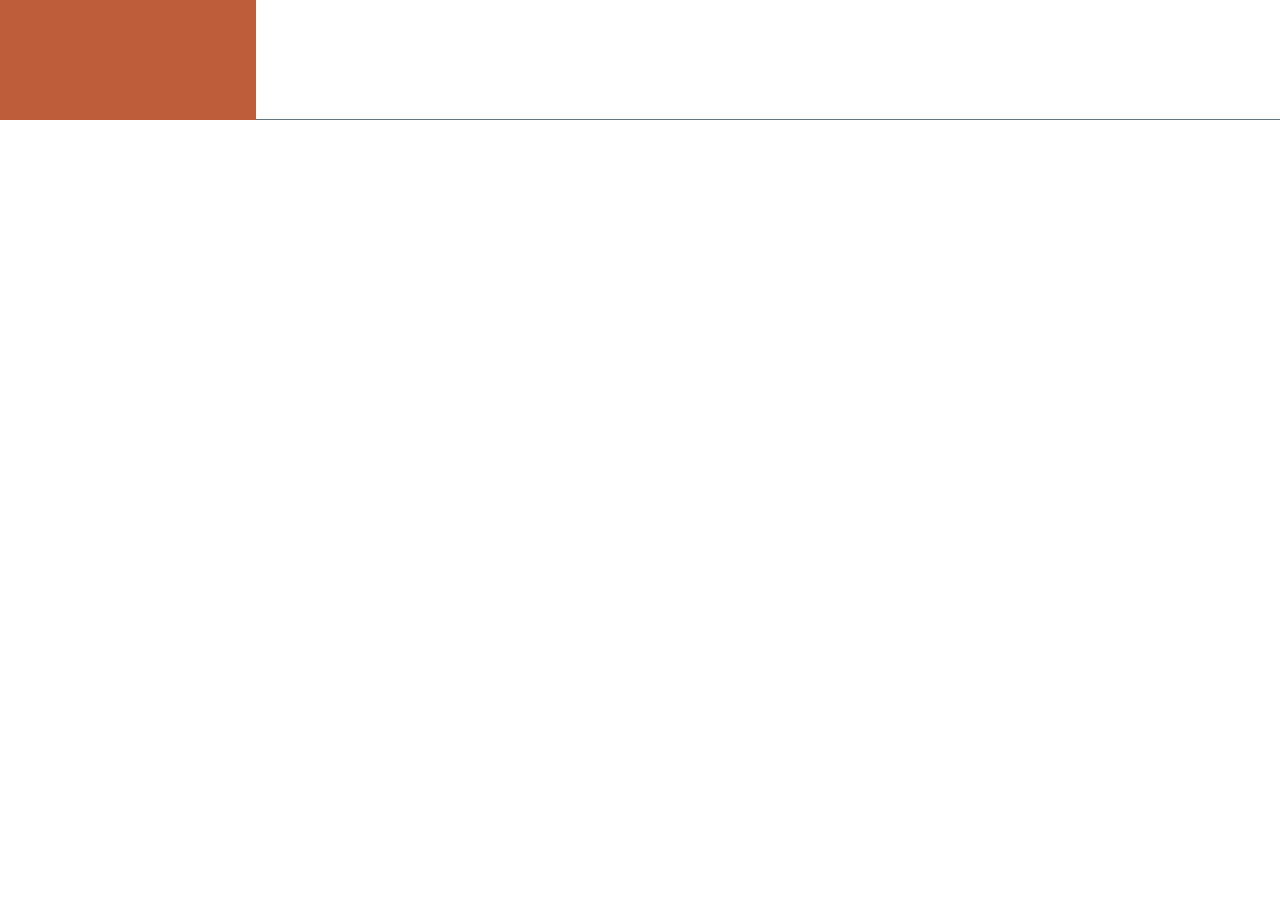
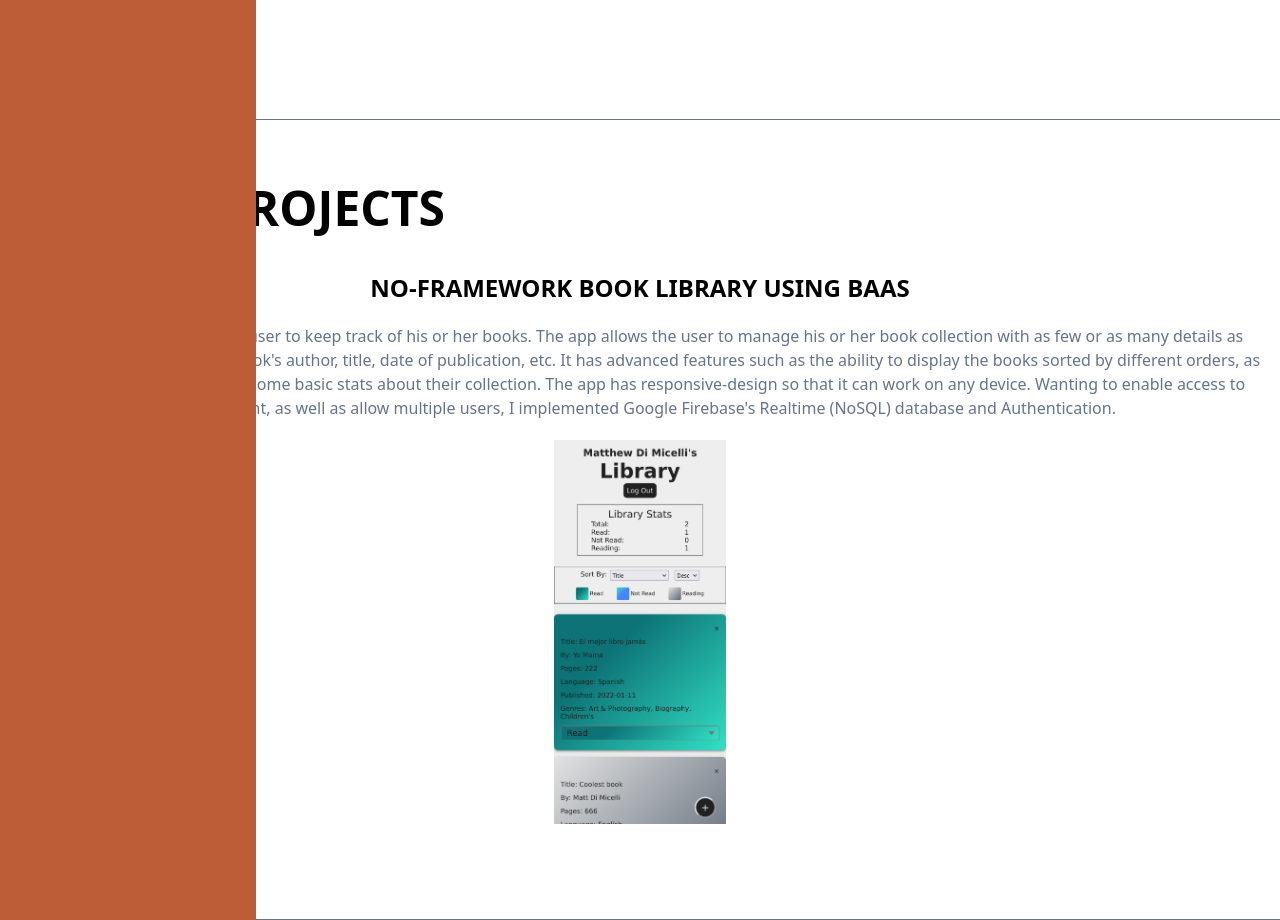
Before and after one commit to mattdimicelli/me, a React (Create React App) app: page / in a window 1280 px wide. Shown: the part 1480-2400 px from the top of the page. Before the commit the page ends 1600 px from the top, so only its background shows below. Built offline with nearby package versions, Linux system fonts and the light colour scheme.

Commit message:
continue building content. start with project cmpt

```diff
--- a/src/App.js
+++ b/src/App.js
@@ -4,7 +4,7 @@ import ResponsiveSidebar from './components/ResponsiveSidebar';
 import MobileMenu from './components/MobileMenu';
 import Content from './components/Content';
 
-function App() {
+const App = () => {
   return (
     <div className="relative min-h-screen md:flex">
       <MobileMenu />
--- a/src/components/Content.js
+++ b/src/components/Content.js
@@ -6,6 +6,8 @@ import { SiCsswizardry, SiVisualstudiocode, SiFirebase, SiTailwindcss,
 import { DiHeroku } from 'react-icons/di';
 import { GiCheckMark } from 'react-icons/gi';
 import { IconContext } from 'react-icons';
+import libraryScreenshot from '../images/library_screenshot.png';
+import Project from './Project';
 
 
 const Content = props => {
@@ -51,13 +53,13 @@ const Content = props => {
                 </article>
             </IconContext.Provider>
 
-            <section className="py-16 px-4 min-h-screen border-b-1
+            <section className="skills py-16 px-4 min-h-screen border-b-1
                 border-slate-500">
                 <IconContext.Provider value={{ size: '2.5rem', color: '#64748B'}}>
-                    <h2 className="skills uppercase text-5xl font-bold">Skills</h2>
-                    <h2 className="mt-12 uppercase text-slate-500 font-bold">
+                    <h2 className="uppercase text-5xl font-bold">Skills</h2>
+                    <h3 className="mt-12 uppercase text-slate-500 font-bold">
                         Languages & Tools
-                    </h2>
+                    </h3>
                     <ul className='gap-x-5 gap-y-8 flex flex-wrap mt-8'>
                         <li><TiHtml5 /></li>
                         <li><SiCsswizardry /></li>
@@ -87,6 +89,30 @@ const Content = props => {
                     </ul>
                 </IconContext.Provider>
             </section>
+            <section className="py-16 px-4 min-h-screen border-b-1
+                border-slate-500">
+                <h2 className="uppercase text-5xl font-bold">Sample Projects</h2>
+                <ul>
+                    <Project title='No-Framework Book Library Using BaaS'
+                    description="A Library app which allows the user to keep track of
+                        his or her books. The app allows the user to manage his
+                        or her book collection with as few or as many details
+                        as the user desires, such as the book's author, title,
+                        date of publication, etc. It has advanced features
+                        such as the ability to display the books sorted by
+                        different orders, as well as providing the user with
+                        some basic stats about their collection. The app has
+                        responsive-design so that it can work on any device.
+                        Wanting to enable access to saved library data from
+                        any client, as well as allow multiple users, I
+                        implemented Google Firebase's Realtime (NoSQL)
+                        database and Authentication."
+                    img={libraryScreenshot}
+                    imgAlt='screenshot of library app'
+                    />
+                </ul>
+            </section>
+
 
 
         </div>
--- /dev/null
+++ b/src/components/Project.js
@@ -0,0 +1,10 @@
+const Project = ({title, description, img, imgAlt}) => {
+    return (
+        <li className='flex flex-col items-center text-slate-500 mt-10'>
+            <h3 className="text-black text-2xl uppercase font-bold">{title}</h3>
+            <p className="mt-5">{description}</p>
+            <img className="max-h-96 mt-5" src={img} alt={imgAlt} />
+        </li>
+    )
+}
+export default Project;
```
Also changed, not shown: src/images/library_screenshot.png (added).
